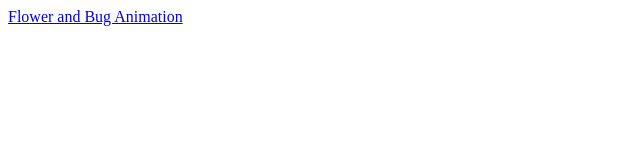
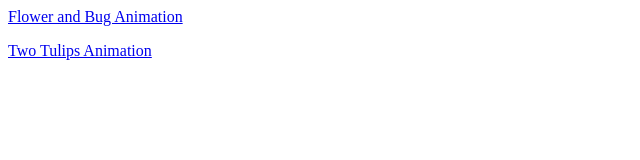
Before and after one commit to CMorgan-Feir/animation-projects, a plain HTML site: page index.html in a window 1280 px wide. Shown: the whole page, without its empty margins (0-640 px from the left). Drawn offline with Linux system fonts and the light colour scheme.

Commit message:
update index page

```diff
--- a/index.html
+++ b/index.html
@@ -1 +1,3 @@
 <p><a href="https://cmorgan-feir.github.io/animation-projects/flower_bug_animation/flower-and-bug.html">Flower and Bug Animation</a></p>
+
+<p><a href="https://cmorgan-feir.github.io/animation-projects/two_tulips_animation/two-flowers.html">Two Tulips Animation</a></p>
```
